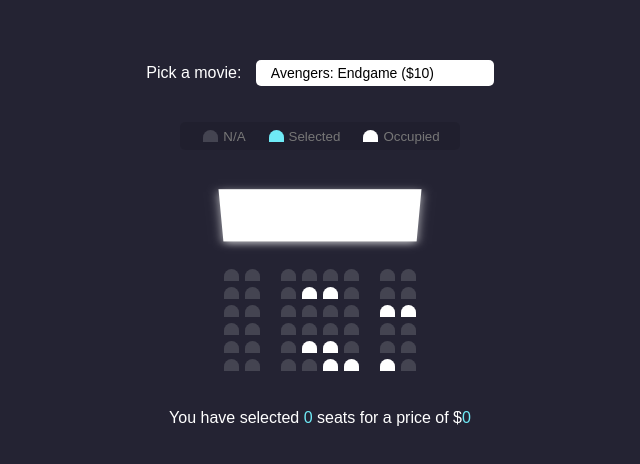
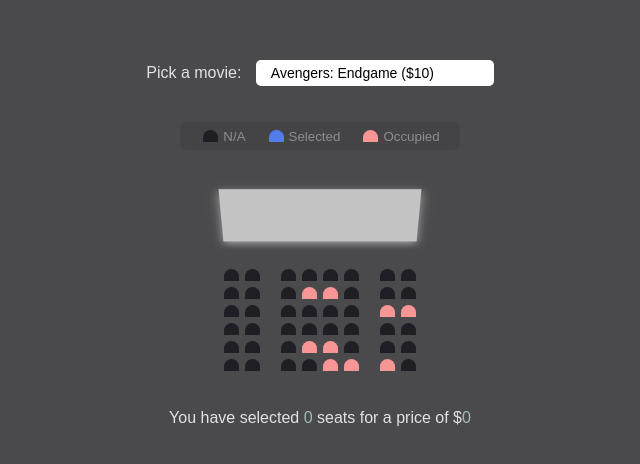
Before and after one commit to ahmed-humayun/movie_booking, a plain HTML site: page index.html in a window 1280 px wide. Shown: the part 164-628 px from the top of the page, without its empty margins (320-960 px from the left). Drawn offline with Linux system fonts and the light colour scheme.

Commit message:
made changes in css

```diff
--- a/style.css
+++ b/style.css
@@ -5,8 +5,8 @@
 }
 
 body {
-    background-color: #242333;
-    color: #fff;
+    background-color: #4a4a4d;
+    color: rgb(226, 224, 224);
     display: flex;
     flex-direction: column;
     align-items: center;
@@ -36,7 +36,7 @@ body {
     margin-bottom: 30px;
   }
   .seat {
-    background-color: #444451;
+    background-color: #1e1e24;
     height: 12px;
     width: 15px;
     margin: 3px;
@@ -45,10 +45,10 @@ body {
   }
 
   .seat.selected {
-    background-color: #6feaf6;
+    background-color: #527bec;
   }
   .seat.occupied {
-    background-color: #fff;
+    background-color: rgb(248, 150, 150);
   }
 
   .seat:nth-of-type(2) {
@@ -68,10 +68,10 @@ body {
     transform: scale(1);
   }
   .showcase {
-    background: rgba(0, 0, 0, 0.1);
+    background: rgba(24, 24, 24, 0.1);
     padding: 5px 10px;
     border-radius: 5px;
-    color: #777;
+    color: rgb(141, 141, 141);
     list-style-type: none;
     display: flex;
     justify-content: space-between;
@@ -91,17 +91,17 @@ body {
   }
 
   .screen {
-    background-color: #fff;
+    background-color: rgba(255, 255, 255, 0.671);
     height: 70px;
     width: 100%;
     margin: 15px 0;
     transform: rotateX(-45deg);
-    box-shadow: 0 3px 10px rgba(255, 255, 255, 0.7);
+    box-shadow: 0 3px 10px rgba(206, 203, 203, 0.7);
   }
   p.text {
     margin: 5px 0;
   }
 
   p.text span {
-    color: #6feaf6;
+    color: #a2babd;
   }
```
Also changed, not shown: index.html (+1 -1 lines).
